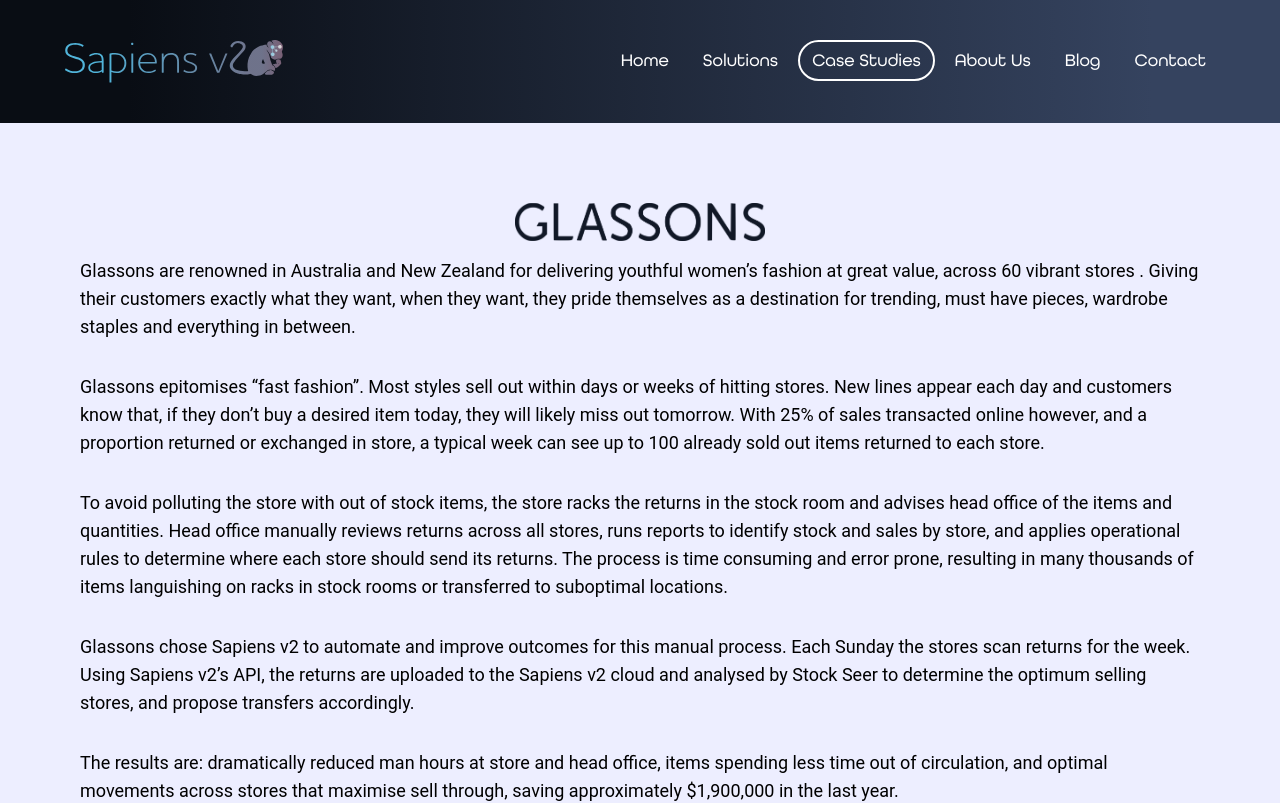
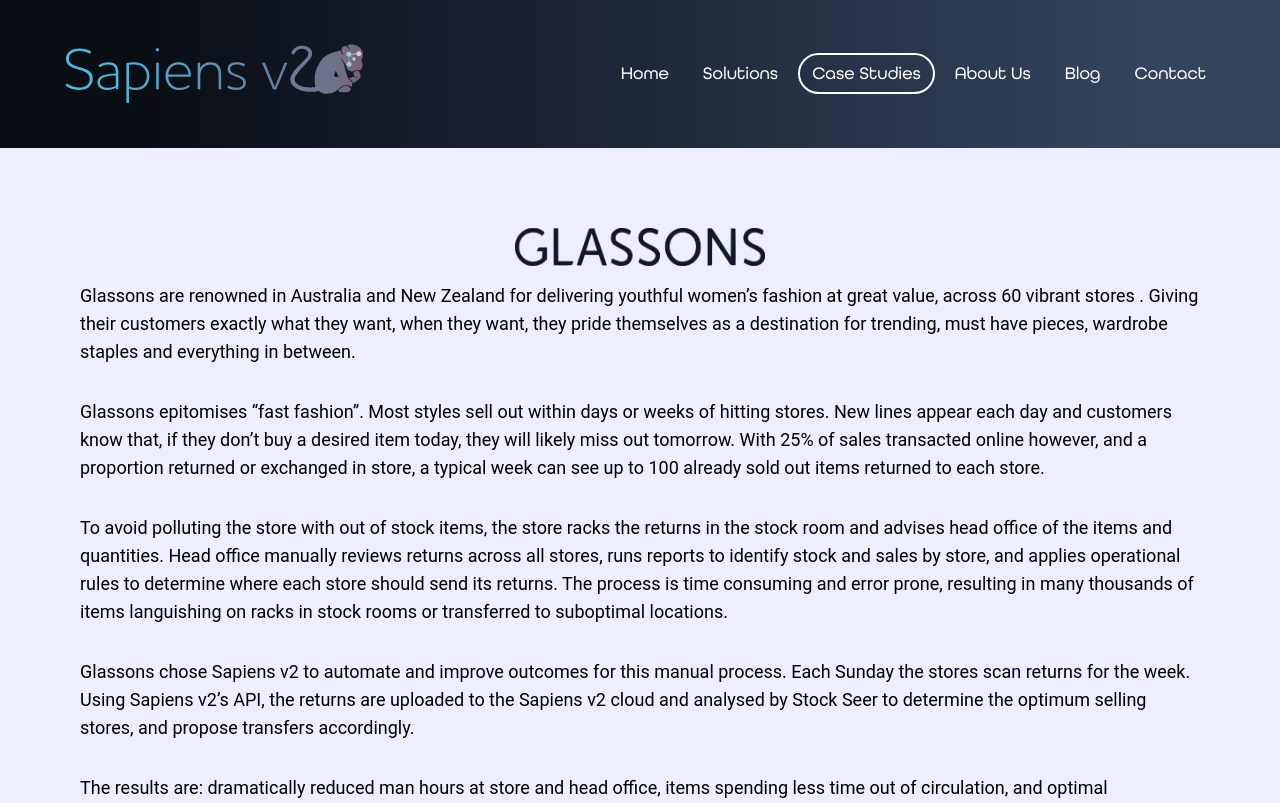
Before and after one commit to biswajitcredencesoft/sapiensv2, a Next.js app: page /case-studies in a window 1280 px wide. Shown: the top 803 px of the page. Built offline with nearby package versions, Linux system fonts and the light colour scheme.

Commit message:
Navbar hight fixed

```diff
--- a/src/components/Navbar/index.css
+++ b/src/components/Navbar/index.css
@@ -3,7 +3,7 @@
   justify-content: space-between;
   align-items: center;
   background: linear-gradient(to right, #090d14 10%, #35435f 90%);
-  padding: 2.5rem;
+  padding: 2.5rem 2.5rem;
   position: sticky;
   top: 0;
   width: 100%;
@@ -20,12 +20,17 @@
 .NavbarLogo {
   width: 25%;
   height: auto;
-
+  display: flex;
+  align-items: center;
 }
 
 .NavbarLogo>img {
   font-family: 'HouschkaPro';
   margin-left: 23px;
+  height: 68px;
+  width: auto;
+  max-width: 100%;
+  display: block;
 }
 
 .NavbarLinks {
@@ -116,8 +121,8 @@
   }
   .NavbarLogo>img {
     font-family: 'HouschkaPro';
-   margin-left: -14px;
-
+    margin-left: 0;
+    height: 44px;
   }
 
 }
--- a/src/components/Navbar/index.js
+++ b/src/components/Navbar/index.js
@@ -1,5 +1,4 @@
 import React from "react";
-import Image from "next/image";
 import Link from "next/link";
 import { useRouter } from "next/router";
 
@@ -17,11 +16,9 @@
   return (
     <div className="NavbarContainer ">
       <div className="NavbarLogo  seer-logo">
-        <Image
+        <img
           src="/images/uploads/Sv2_logo_bluepurpleOne.svg"
           alt="Logo"
-          width={220}
-          height={60}
           style={{ fontFamily: "HouschkaPro" }}
         />
       </div>
```
